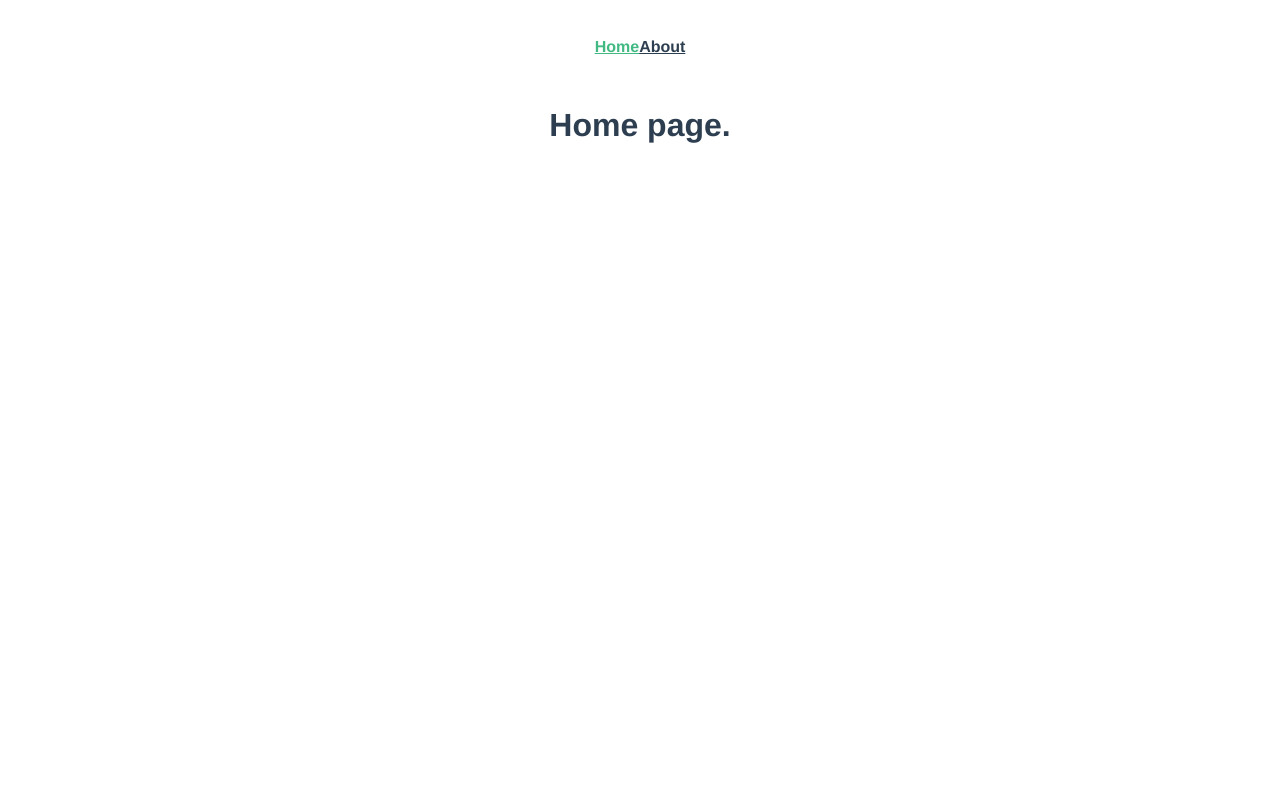
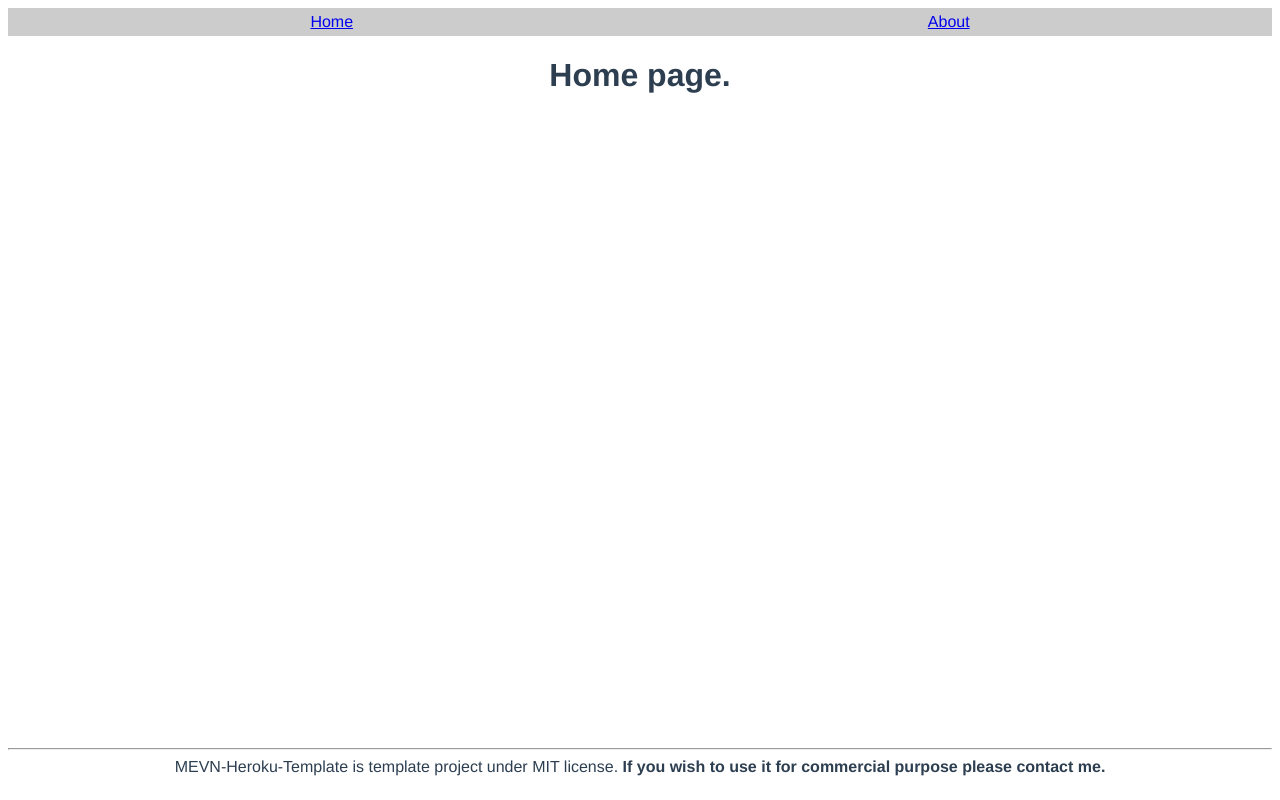
Before and after one commit to Hristo-Nikodimov-Nenkov/mevn-heroku-template, a Vue app in the folder client/: page / in a window 1280 px wide. Built offline with nearby package versions, Linux system fonts and the light colour scheme.

Commit message:
- Changed - App layout to full screen grid.

```diff
--- a/client/src/App.vue
+++ b/client/src/App.vue
@@ -1,12 +1,22 @@
 <template>
   <div id="app">
-    <div id="nav">
-      <router-link to="/">Home</router-link>
-      <router-link to="/about">About</router-link>
-    </div>
-    <router-view/>
+    <nav-menu id="nav-menu"/>
+    <router-view id="app-page"/>
+    <app-footer id="app-footer"/>
   </div>
 </template>
+
+<script>
+import NavMenu from "@/components/common/NavMenu";
+import AppFooter from "@/components/common/AppFooter";
+
+export default {
+  components: {
+    NavMenu,
+    AppFooter
+  }
+}
+</script>
 
 <style>
 #app {
@@ -15,18 +25,21 @@
   -moz-osx-font-smoothing: grayscale;
   text-align: center;
   color: #2c3e50;
+  display: grid;
+  grid-template-areas: "navigation" "content" "footer";
+  grid-template-rows: max-content auto max-content;
+  height: 96vh;
 }
 
-#nav {
-  padding: 30px;
+#nav-menu{
+  grid-area: navigation;
 }
 
-#nav a {
-  font-weight: bold;
-  color: #2c3e50;
+#app-page{
+  grid-area: content;
 }
 
-#nav a.router-link-exact-active {
-  color: #42b983;
+#app-footer{
+  grid-area: footer;
 }
 </style>
```
